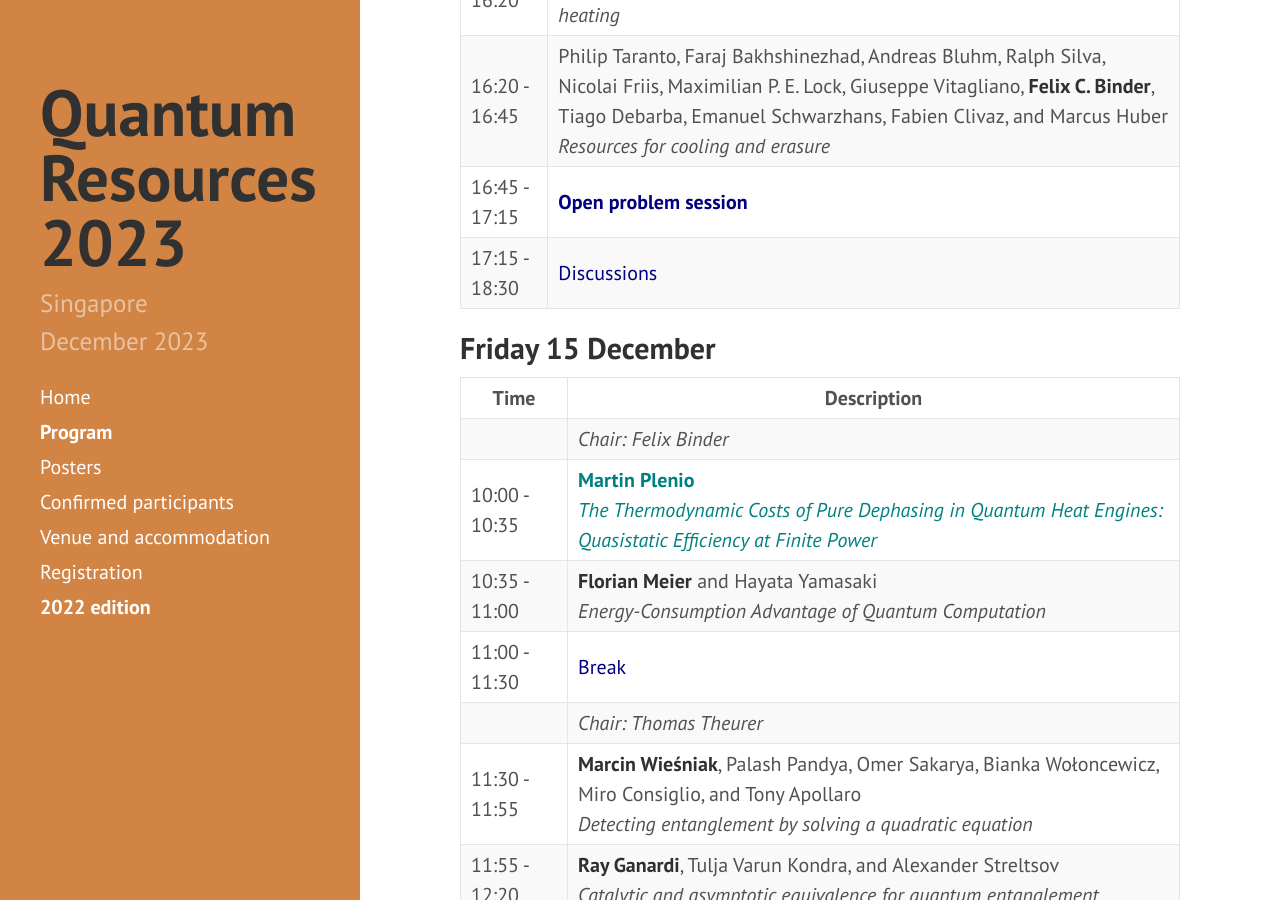
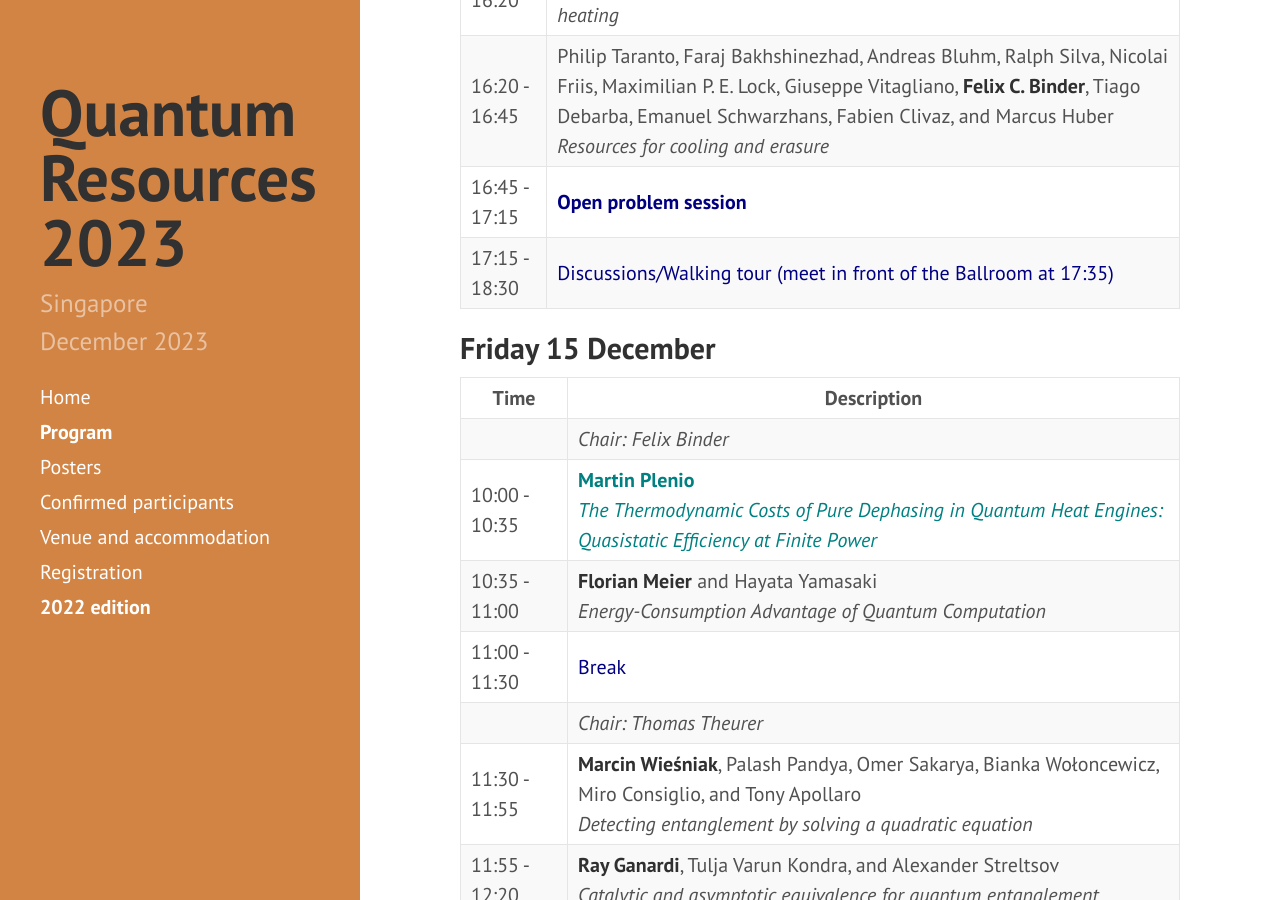
Before and after one commit to RyujiPat2/RyujiPat2.github.io, a Jekyll site: the page built from program.md, in a window 1280 px wide and 900 px high, scrolled down 5356 px. Built offline with Jekyll 4.4.1, drawn with Linux system fonts in a browser that asks for light colours; nearby versions of some CDN libraries.

Commit message:
Update program.md

```diff
--- a/program.md
+++ b/program.md
@@ -102,7 +102,7 @@ order: 2
 | 15:55 - 16:20   | **Thomas Theurer**, Elia Zanoni, Carlo Maria Scandolo, Gilad Gour<br /><i>Thermodynamic state convertibility is determined by qubit cooling and heating</i>          |
 | 16:20 - 16:45   | Philip Taranto, Faraj Bakhshinezhad, Andreas Bluhm, Ralph Silva, Nicolai Friis, Maximilian P. E. Lock, Giuseppe Vitagliano, **Felix C. Binder**, Tiago Debarba, Emanuel Schwarzhans, Fabien Clivaz, and Marcus Huber<br /><i>Resources for cooling and erasure</i>               |
 | 16:45 - 17:15   | <span class="p-invited"><b>Open problem session</b></span>        |
-| 17:15 - 18:30   | <span class="p-invited">Discussions</span> |
+| 17:15 - 18:30   | <span class="p-invited">Discussions/Walking tour (meet in front of the Ballroom at 17:35)</span> |
 
 
 
```
